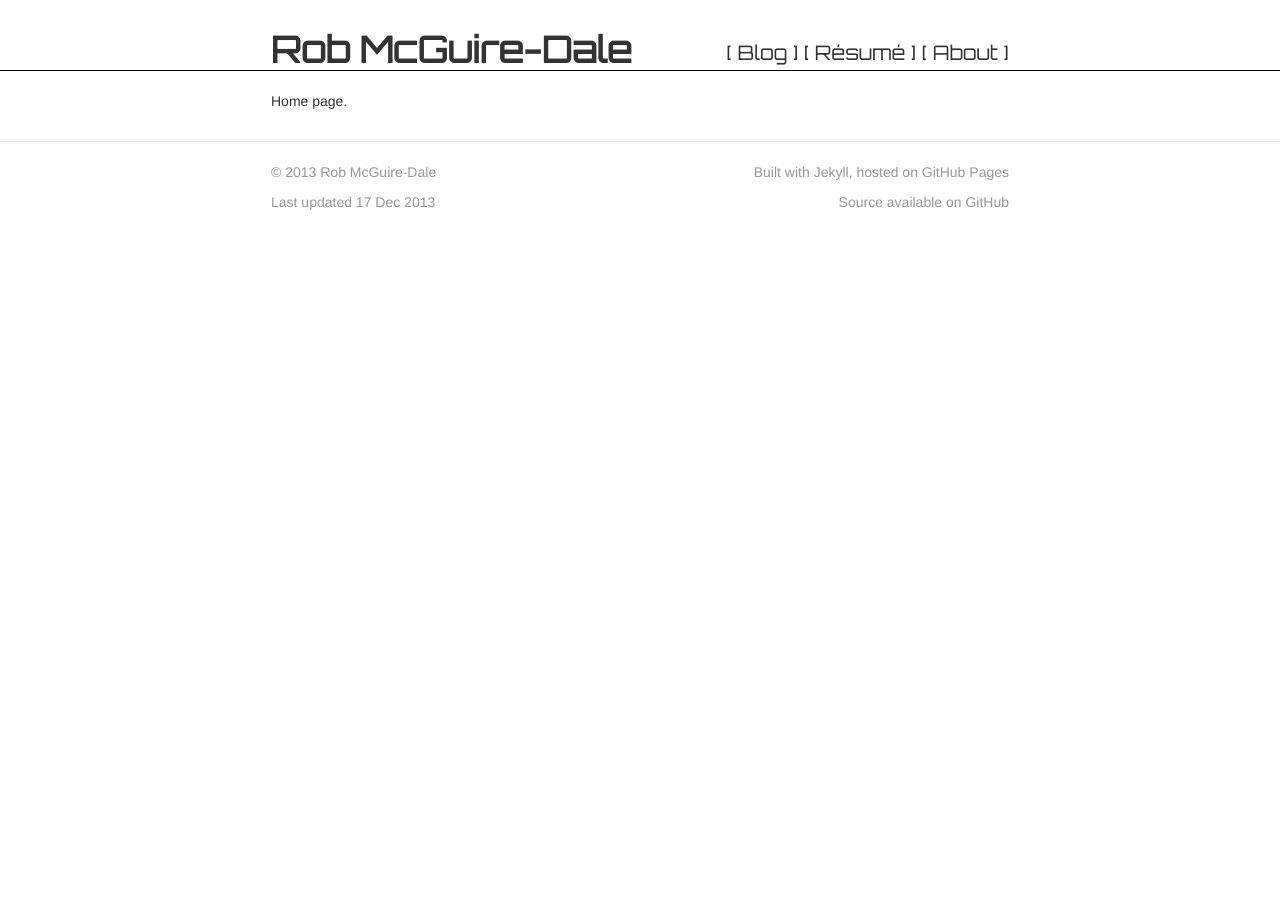
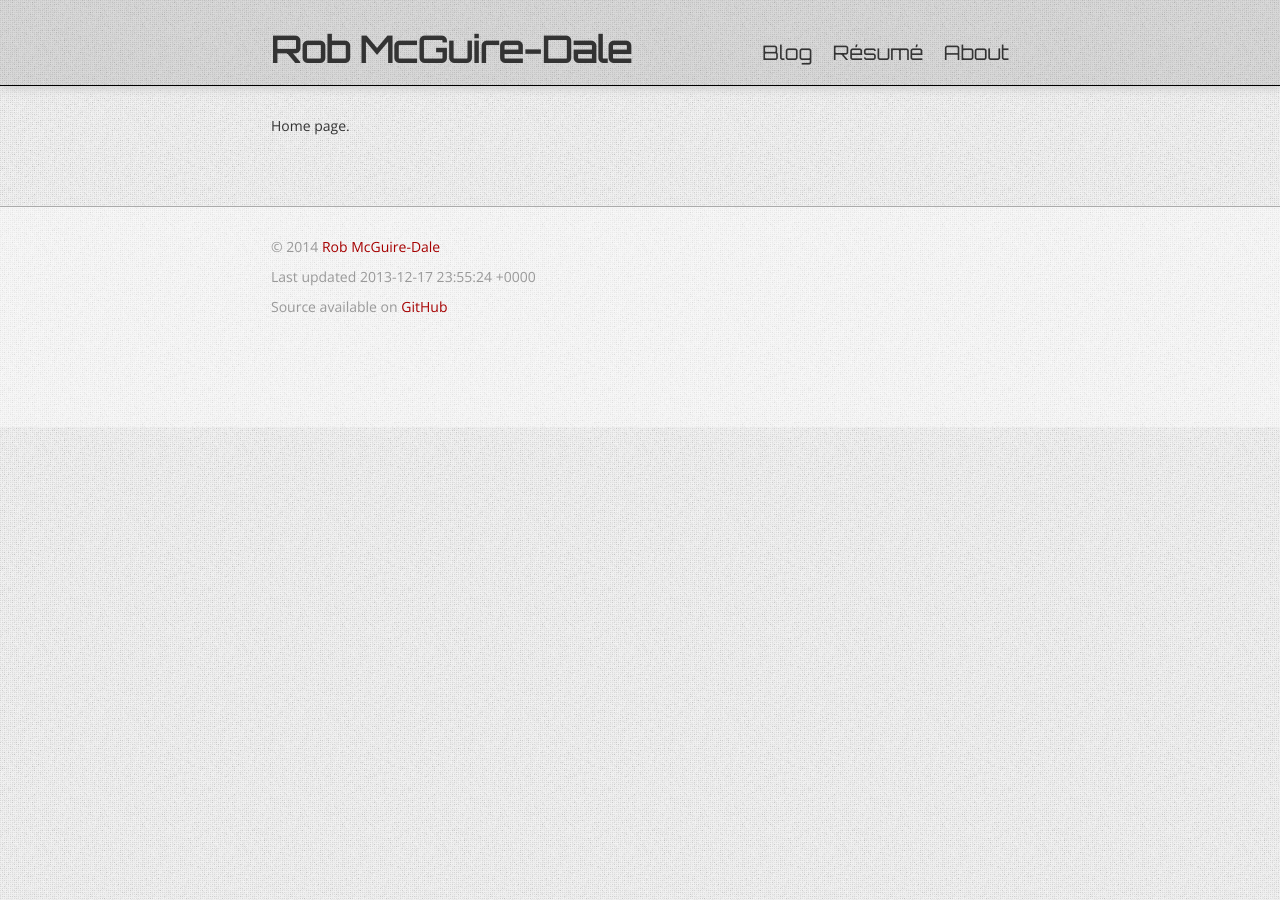
Before and after one commit to robatron/website, a Jekyll site: the page built from index.html, in a window 1280 px wide. Built offline with Jekyll 4.4.1, drawn with Linux system fonts in a browser that asks for light colours; Markdown is read by kramdown in place of the engine named in the settings.

Commit message:
Update styles, add fonts

```diff
--- a/_layouts/default.html
+++ b/_layouts/default.html
@@ -7,9 +7,9 @@
         <meta name="viewport"
               content="width=device-width, initial-scale=1.0, maximum-scale=1.0, user-scalable=no">
 
-        <title>{{ page.name }} | {{ site.long_name }}</title>
+        <title>{{ page.name }} | {{ site.name }}</title>
 
-        <link rel='stylesheet' href='//fonts.googleapis.com/css?family=Orbitron'>
+        <link rel='stylesheet' href='//fonts.googleapis.com/css?family=Open+Sans|Orbitron'>
         <link rel="stylesheet" href="{{ site.baseurl }}/assets/css/bootstrap.min.css">
         <link rel="stylesheet" href="{{ site.baseurl }}/assets/css/default.css">
         <link rel="stylesheet" href="{{ site.baseurl }}/assets/css/syntax.css">
@@ -29,25 +29,19 @@
 
                     <li class="{% if page.site_section == 'blog' %} active {% endif %}">
                         <a href="/blog">
-                            <span class="link-wrap">[</span>
                             Blog
-                            <span class="link-wrap">]</span>
                         </a>
                     </li>
 
                     <li class="{% if page.site_section == 'resume' %} active {% endif %}">
                         <a href="/resume">
-                            <span class="link-wrap">[</span>
                             Résumé
-                            <span class="link-wrap">]</span>
                         </a>
                     </li>
 
                     <li class="{% if page.site_section == 'about' %} active {% endif %}">
                         <a href="/about">
-                            <span class="link-wrap">[</span>
                             About
-                            <span class="link-wrap">]</span>
                         </a>
                     </li>
                 </nav>
@@ -55,31 +49,28 @@
             </div>
         </header>
 
-        <br />
-
         <section class="content container">
             {{ content }}
         </section>
 
-        <hr />
-
-        <footer class="text-muted container">
-            <div class="publish-info">
-                <p>
-                    &copy 2013 Rob McGuire-Dale
-                </p>
-                <p>
-                    Last updated {{ site.time | date_to_string }}
-                </p>
-            </div>
-
-            <div class="code-info">
-                <p>
-                    Built with Jekyll, hosted on GitHub Pages
-                </p>
-                <p>
-                    Source available on GitHub
-                </p>
+        <footer>
+            <div class="container">
+                <div class="text-muted content">
+                    <p>
+                        <!-- <a rel="license" href="http://creativecommons.org/licenses/by-nc-sa/4.0/"><img alt="Creative Commons License" style="border-width:0" src="http://i.creativecommons.org/l/by-nc-sa/4.0/88x31.png" /></a> -->
+                        &copy; 2014
+                        <a href="//robmd.net">Rob McGuire-Dale</a>
+                    </p>
+                    <p>
+                        Last updated {{ site.time }}
+                    </p>
+                    <p>
+                        Source available on
+                        <a href="//github.com/robatron/website">
+                            GitHub
+                        </a>
+                    </p>
+                </div>
             </div>
         </footer>
     </body>
--- a/assets/css/default.css
+++ b/assets/css/default.css
@@ -7,9 +7,11 @@ grid:
 
 
 colors:
-    text:        '#333'
-    text_hover:  '#A60000'
-    text_active: '#F00'
+    text:           '#333'
+    link_primary:   '#A60000'
+    link_hover:     '#F00'
+    text_hover:     '#A60000'
+    text_active:    '#F00'
 
 
 header:
@@ -20,7 +22,8 @@ header:
 
 footer:
     breakpoints:
-        large_min: 640px
+        align-left:  720px
+    border_color:   '#AAA'
 ---
 /** Default styles.
 
@@ -66,7 +69,16 @@ footer:
     ------- */
 
 body {
-    /*background-image: url('/assets/img/squairy-light.png');*/
+    background-image:   url( '/assets/img/squairy-light.png' );
+    font-family:        'Open Sans', sans-serif;
+}
+
+a {
+    color: {{ page.colors.link_primary }};
+}
+a:hover {
+    color:              {{ page.colors.link_hover }};
+    text-decoration:    none;
 }
 
 .container {
@@ -83,11 +95,14 @@ body {
     ------- */
 
 header {
-    font-family: 'Orbitron', sans-serif;
-    border-bottom:  1px solid black;
-    padding-top:    0;
-    padding-bottom: {{ page.grid.padding }};
-    text-align: center;
+    font-family:        'Orbitron', sans-serif;
+    border-bottom:      1px solid black;
+    padding-top:        0;
+    text-align:         center;
+    padding-bottom:     {{ page.grid.padding }};
+    margin-bottom:      {{ page.grid.padding | times: 2}}px;
+    box-shadow:         0px 2px 10px #CCC;
+    background-color:   rgba( 0, 0, 0, 0.1);
 }
 
 header .title {
@@ -112,13 +127,16 @@ header nav a {
     color: {{ page.colors.text }};
 }
 header nav a:hover {
-    color:              {{ page.colors.text_hover }};
+    color:              {{ page.colors.link_primary }};
     text-decoration:    none;
 }
 header nav li.active a {
-    color: {{ page.colors.text_active }};
+    color: {{ page.colors.link_hover }};
 }
 
+header nav li:not( :last-child ) {
+    margin-right: {{ page.grid.padding }};
+}
 
 /** Stacked large
     ------------- */
@@ -138,9 +156,8 @@ header nav li.active a {
 @media ( min-width: {{ page.header.breakpoints.horizontal }} ) {
 
     header {
-        padding-top: {{ page.grid.padding | times: 2 }}px;
-        padding-bottom: 0px;
-        text-align: left;
+        padding-top:    {{ page.grid.padding | times: 2 }}px;
+        text-align:     left;
     }
 
     header .header-content {
@@ -163,20 +180,19 @@ header nav li.active a {
 ============================================================================ */
 
 footer {
-    text-align: center;
+    text-align:         center;
+    margin-top:         {{ page.grid.padding | times: 4}}px;
+    border-top:         1px solid #AAA;
+    padding-top:        {{ page.grid.padding | times: 2}}px;
+    background-color:   rgba( 255, 255, 255, 0.4);
+    padding-bottom: 100px;
 }
 
 /** Large
     ----- */
-@media ( min-width: {{ page.footer.breakpoints.large_min }} ) {
+@media ( min-width: {{ page.footer.breakpoints.align-left }} ) {
 
-    footer .publish-info {
+    footer .content {
         text-align: left;
-        float: left;
-    }
-
-    footer .code-info {
-        text-align: right;
-        float: right;
     }
 }
```
